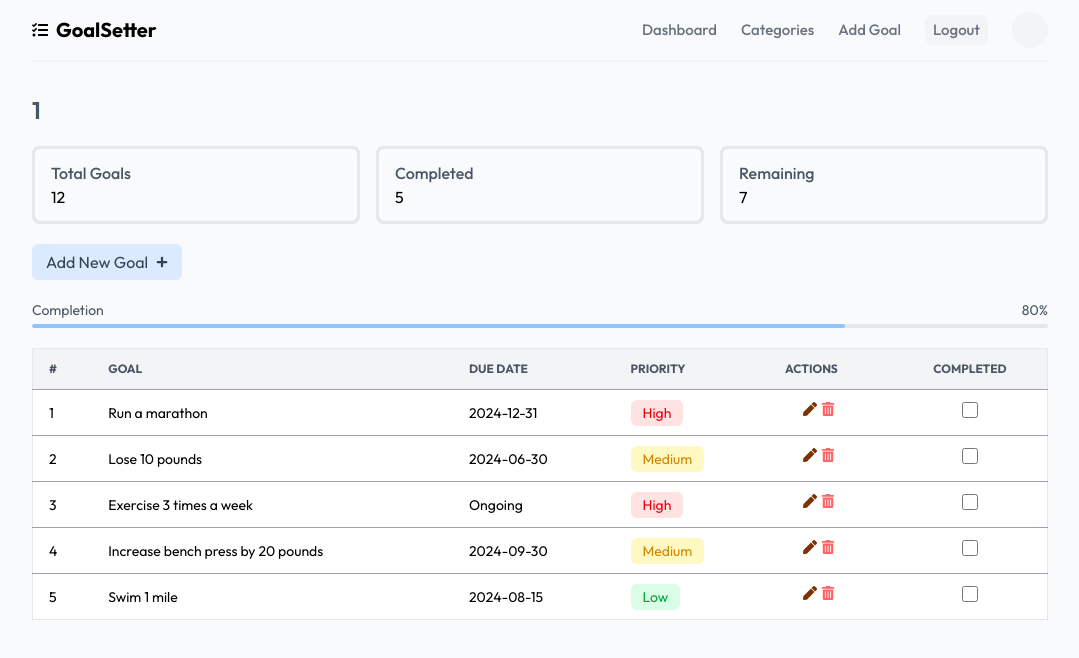
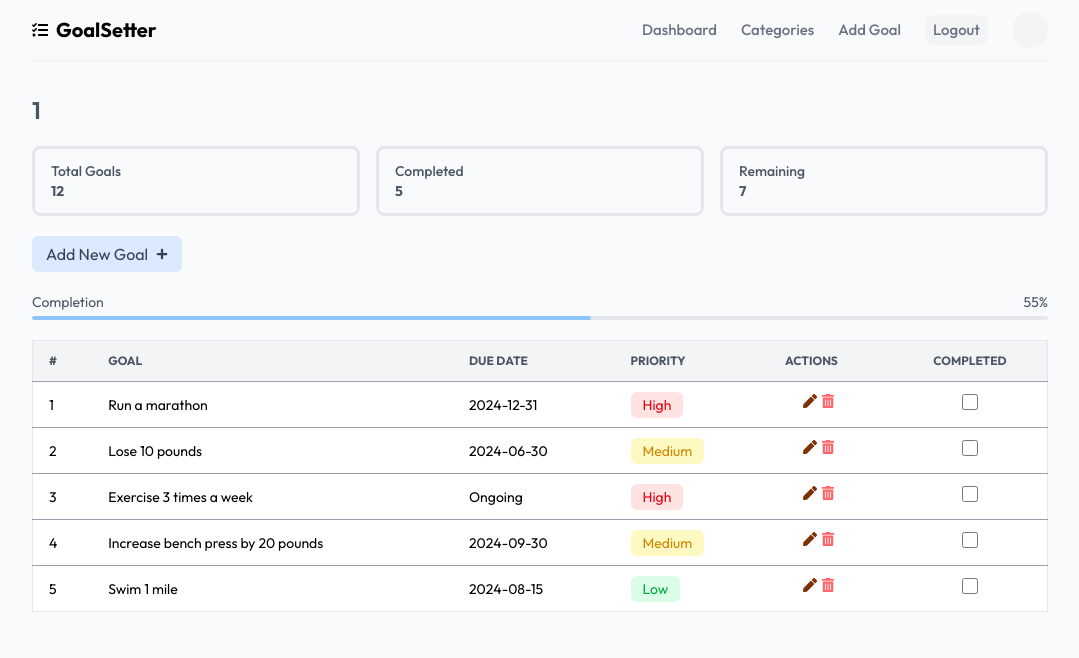
Before and after one commit to ArpanVala/GoalSetter_v1, a React (Vite) app in the folder frontend/: page /category/1 in a window 1280 px wide. Shown: the top 658 px of the page, without its empty margins (100-1179 px from the left). Built offline with nearby package versions, Linux system fonts and the light colour scheme; sample sign-in values are in the browser's storage; a web font is replaced by a local one.

Commit message:
list category page added(NOT RESPOSIVE)

```diff
--- a/frontend/src/pages/CategoryPage.jsx
+++ b/frontend/src/pages/CategoryPage.jsx
@@ -1,10 +1,24 @@
-import React from 'react'
-import { useParams } from 'react-router-dom'
+import React,{useEffect} from 'react'
+import { useNavigate, useParams } from 'react-router-dom'
 import { FaPlus } from 'react-icons/fa'
 import ListCategoryGoals from '../components/ListCategoryGoals'
+import { useDispatch, useSelector } from 'react-redux'
+import { toast } from 'react-toastify'
+
 
 const CategoryPage = () => {
     const { id } = useParams()
+    const {user} = useSelector((state) => state.auth);
+
+    const navigate = useNavigate()
+    const dispatcher = useDispatch()
+
+    useEffect(()=>{
+        if(!user){
+            // If user is not logged in, redirect to login page or show an error
+            navigate('/login')
+        }
+    },[user])
   return (
     <div className='max-w-[1048px] mx-auto px-4 my-5 md:my-8'>
       <div>
@@ -12,18 +26,18 @@ const CategoryPage = () => {
 
         <div className='grid grid-cols-1 md:grid-cols-3 gap-4 my-5'>
             <div className='px-4 py-3 rounded-lg border-3 border-gray-200 hover:bg-gray-200 '>
-                <h4 className='text-md text-gray-600 font-medium'>Total Goals</h4>
-                <p>12</p>
+                <h4 className='text-sm text-gray-600 font-medium'>Total Goals</h4>
+                <p className='text-sm font-bold text-gray-600'> 12</p>
             </div>
 
             <div className='px-4 py-3 rounded-lg border-3 border-gray-200 hover:bg-gray-200 '>
-                <h4 className='text-md text-gray-600 font-medium'>Completed</h4>
-                <p>5</p>
+                <h4 className='text-sm text-gray-600 font-medium'>Completed</h4>
+                <p  className='text-sm font-bold text-gray-600'>5</p>
             </div>
 
             <div className='px-4 py-3 rounded-lg border-3 border-gray-200 hover:bg-gray-200 '>
-                <h4 className='text-md text-gray-600 font-medium'>Remaining</h4>
-                <p>7</p>
+                <h4 className='text-sm text-gray-600 font-medium'>Remaining</h4>
+                <p  className='text-sm font-bold text-gray-600'>7</p>
             </div>
         </div>
 
@@ -36,7 +50,7 @@ const CategoryPage = () => {
 
         {/* Display progress bar */}
         <div className='my-5'>
-        <ProgressBar progress={80} />
+        <ProgressBar progress={55} />
         </div>
 
         {/* display list of Goals */}
--- a/frontend/src/pages/Dashboard.jsx
+++ b/frontend/src/pages/Dashboard.jsx
@@ -21,33 +21,33 @@ const Dashboard = () => {
     <div className="max-w-[1048px] mx-auto px-4 my-5 md:my-8">
         <div className='mb-4'>
         <h1 className="text-lg md:text-xl font-semibold text-gray-600">Dashboard</h1>
-        <p className='text-md text-blue-400 font-light'>Welcome back, <span className='font-medium'>{user.name}</span>!</p>
+        <p className='text-md text-blue-400 font-light'>Welcome back, <span className='font-medium'>{user && user.name}</span>!</p>
         </div>
 
         <div className='grid grid-cols-2 md:grid-cols-4 gap-4'>
             <div className='bg-blue-50 px-4 py-6 rounded-lg md:border-3 border-transparent hover:border-gray-400 hover:cursor-pointer '>
-                <h2 className='text-lg font-medium text-gray-500 '>Goal Categories</h2>
-                <h1 className='text-xl font-semibold text-gray-700'>5</h1>
+                <h2 className='text-sm md:text-md font-medium text-gray-500 '>Goal Categories</h2>
+                <h1 className='text-md md:text-lg font-semibold text-gray-700'>5</h1>
             </div>
             <div className='bg-blue-50 px-4 py-6 rounded-lg md:border-3 border-transparent hover:border-gray-400 hover:cursor-pointer '>
-                <h2 className='text-lg font-medium text-gray-500 '>Total Goals</h2>
-                <h1 className='text-xl font-semibold text-gray-700'>20</h1>
+                <h2 className='text-sm md:text-md font-medium text-gray-500 '>Total Goals</h2>
+                <h1 className='text-md md:text-lg font-semibold text-gray-700'>20</h1>
             </div>
             <div className='bg-blue-50 px-4 py-6 rounded-lg md:border-3 border-transparent hover:border-gray-400 hover:cursor-pointer '>
-                <h2 className='text-lg font-medium text-gray-500 '>Completed Goals</h2>
-                <h1 className='text-xl font-semibold text-gray-700'>12</h1>
+                <h2 className='text-sm md:text-md font-medium text-gray-500 '>Completed Goals</h2>
+                <h1 className='text-md md:text-lg font-semibold text-gray-700'>12</h1>
             </div>
             <div className='bg-blue-50 px-4 py-6 rounded-lg md:border-3 border-transparent hover:border-gray-400 hover:cursor-pointer '>
-                <h2 className='text-lg font-medium text-gray-500 '>Due Goals</h2>
-                <h1 className='text-xl font-semibold text-gray-700'>8</h1>
+                <h2 className='text-sm md:text-md font-medium text-gray-500 '>Due Goals</h2>
+                <h1 className='text-md md:text-lg font-semibold text-gray-700'>8</h1>
             </div>
         </div>
 
         <div className='my-5'>
             <h1 className='text-lg md:text-xl  text-gray-700 font-semibold'>Quick Actions</h1>
             <div className='space-x-2 mt-2'>
-            <button className='text-md md:text-lg  bg-blue-500 hover:bg-blue-600 text-blue-50 px-3 py-1 rounded-md'>Add New Goal</button>
-            <button className='text-md md:text-lg md:border-2 border-transparent bg-blue-50 hover:border-gray-400 text-gray-700 px-3 py-1 rounded-md '>View all Goals</button>
+            <button className='text-sm md:text-md md:text-lg  bg-blue-500 hover:bg-blue-600 text-blue-50 px-3 py-1 rounded-md'>Add New Goal</button>
+            <button className='text-sm md:text-md md:text-lg md:border-2 border-transparent bg-blue-50 hover:border-gray-400 text-gray-700 px-3 py-1 rounded-md '>View all Goals</button>
             </div>
         </div>
 
--- a/frontend/src/pages/LoginPage.jsx
+++ b/frontend/src/pages/LoginPage.jsx
@@ -46,7 +46,7 @@ const LoginPage = () => {
   return (
     <div className="max-w-[1048px] mx-auto px-4 my-5 md:my-8 flex justify-center">
     <div className="w-full max-w-md space-y-6">
-      <div flex flex-col items-center justify-center gap-2>
+      <div className='flex flex-col items-center justify-center gap-2'>
         <h1 className="text-2xl font-bold text-center">Welcome Back!</h1>
         <p className="text-md text-gray-500 text-center "> Enter your credentials to login to your account</p>
       </div>
```
